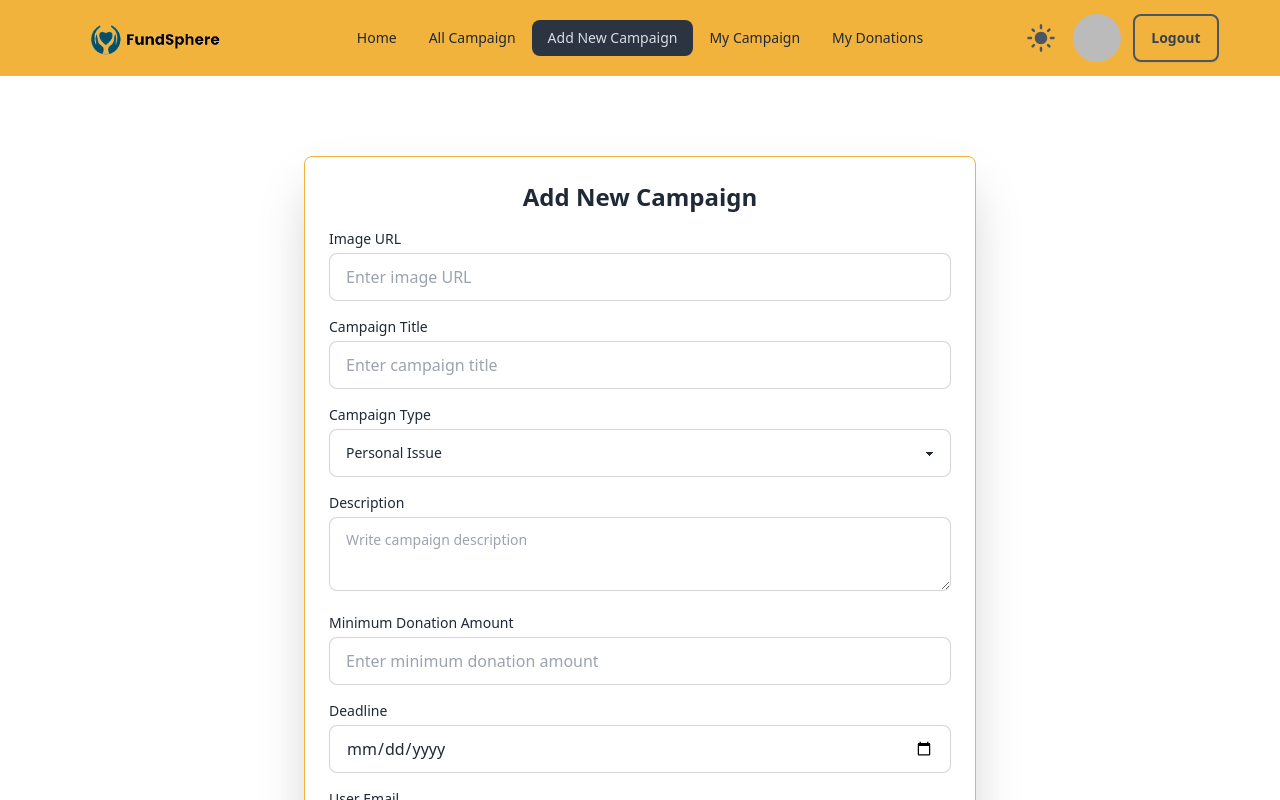
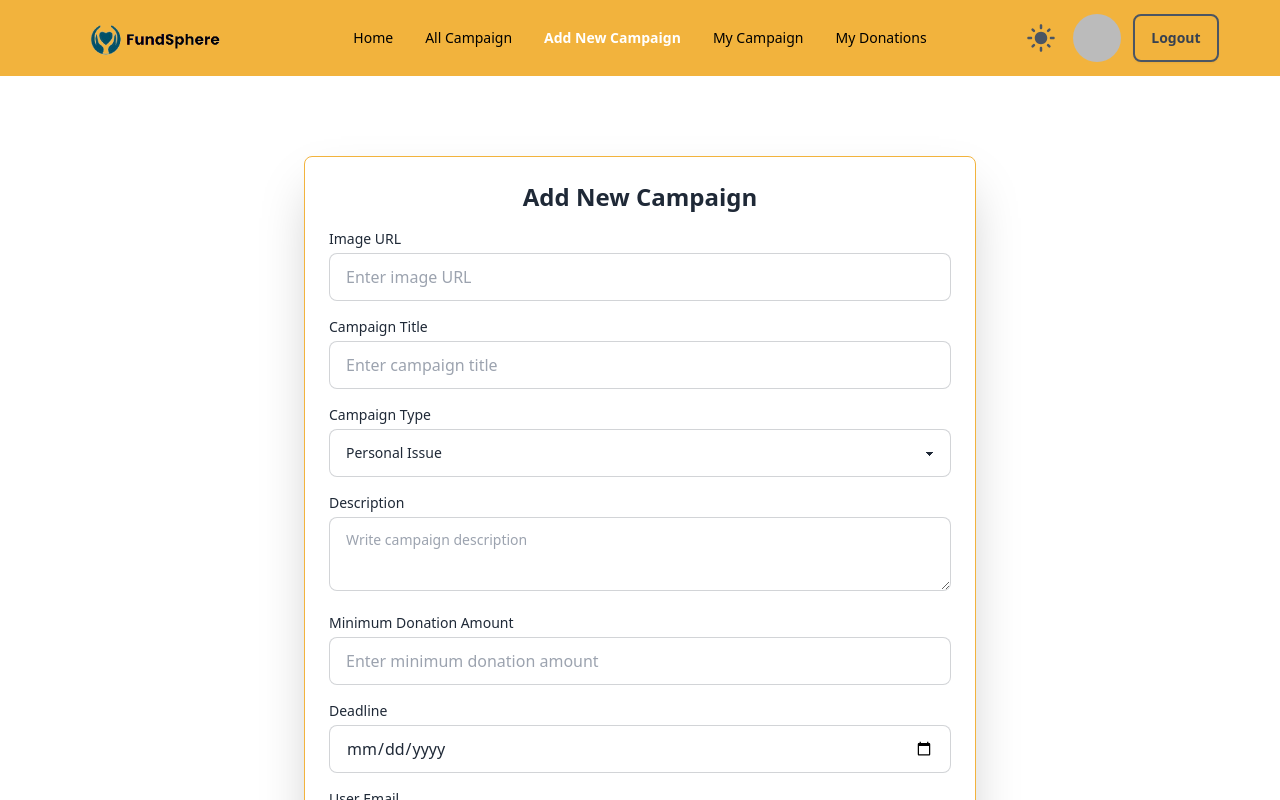
Before and after one commit to istiak19/FundSphere-client, a React (Vite) app: page /add-campaign in a window 1280 px wide. Shown: the top 800 px of the page. Built offline with nearby package versions, Linux system fonts and the light colour scheme; no server answers; sample sign-in values are in the browser's storage.

Commit message:
second commit

```diff
--- a/src/components/Navbar.jsx
+++ b/src/components/Navbar.jsx
@@ -19,11 +19,17 @@ const Navbar = () => {
     }
 
     const links = <>
-        <li><NavLink to='/'>Home</NavLink></li>
-        <li><NavLink to='/all-campaign'>All Campaign</NavLink></li>
-        <li><NavLink to='/add-campaign'>Add New Campaign</NavLink></li>
-        <li><NavLink to='/my-campaign'>My Campaign</NavLink></li>
-        <li><NavLink to='/my-donations'>My Donations</NavLink></li>
+        <li><NavLink  className={({ isActive }) => (isActive ? "!text-white !font-bold !bg-transparent" : "text-black")} to='/'>Home</NavLink></li>
+        <li><NavLink  className={({ isActive }) => (isActive ? "!text-white !font-bold !bg-transparent" : "text-black")} to='/all-campaign'>All Campaign</NavLink></li>
+        {
+            user && <li><NavLink  className={({ isActive }) => (isActive ? "!text-white !font-bold !bg-transparent" : "text-black")} to='/add-campaign'>Add New Campaign</NavLink></li>
+        }
+        {
+            user && <li><NavLink  className={({ isActive }) => (isActive ? "!text-white !font-bold !bg-transparent" : "text-black")} to='/my-campaign'>My Campaign</NavLink></li>
+        }
+        {
+            user && <li><NavLink  className={({ isActive }) => (isActive ? "!text-white !font-bold !bg-transparent" : "text-black")} to='/my-donations'>My Donations</NavLink></li>
+        }
     </>
 
     return (
--- a/src/components/RunningCampaign.jsx
+++ b/src/components/RunningCampaign.jsx
@@ -14,7 +14,7 @@ const RunningCampaign = () => {
 
     return (
         <div>
-            <div className="grid sm:grid-cols-2 lg:grid-cols-3 gap-5">
+            <div className="grid sm:grid-cols-2 lg:grid-cols-4 gap-5">
                 {
                     campaigns.map(campaign => <div key={campaign._id} className={`card card-compact ${isDarkMode && 'bg-[#1D232A]'}  bg-base-100 shadow-xl border border-red-400`}>
                         <figure className="h-60 p-4">
--- a/src/pages/AllCampaign.jsx
+++ b/src/pages/AllCampaign.jsx
@@ -23,34 +23,27 @@ const AllCampaign = () => {
             <div className="flex justify-end mb-5">
                 <button onClick={handleSort} className="btn text-white bg-[#F2B33D]">Sort By Donation</button>
             </div>
-            <table className="table table-sm w-full">
-                <thead>
-                    <tr className={`${isDarkMode && '*:text-white'}`}>
-                        <th className="text-sm px-2">Serial</th>
-                        <th className="text-sm px-2">Title</th>
-                        <th className="text-sm px-2">Description</th>
-                        <th className="text-sm px-2">Type</th>
-                        <th className="text-sm px-2">Donation</th>
-                        <th className="text-sm px-2">Deadline</th>
-                        <th className="text-sm px-2">Details</th>
-                    </tr>
-                </thead>
-                <tbody>
-                    {
-                        campaigns.map((campaign, idx) => <tr key={campaign._id}>
-                            <th className="px-2">{idx + 1}</th>
-                            <td className="px-2">{campaign.title}</td>
-                            <td className="px-2">{campaign.description}</td>
-                            <td className="px-2">{campaign.type}</td>
-                            <td className="px-2">{campaign.donation} $</td>
-                            <td className="px-2">{campaign.deadline}</td>
-                            <td className="px-2">
-                                <Link to={`/campaign/${campaign._id}`} className="btn">See More</Link>
-                            </td>
-                        </tr>)
-                    }
-                </tbody>
-            </table>
+            <div className="grid sm:grid-cols-2 lg:grid-cols-4 gap-5">
+                {
+                    campaigns.map(campaign => <div key={campaign._id} className={`card card-compact ${isDarkMode && 'bg-[#1D232A]'}  bg-base-100 shadow-xl border border-red-400`}>
+                        <figure className="h-60 p-4">
+                            <img className="w-full h-full rounded-lg"
+                                src={campaign.image}
+                                alt="Campaign" />
+                        </figure>
+                        <div className="card-body">
+                            <h2 className="card-title">{campaign.title}</h2>
+                            <p>{campaign.type}</p>
+                            <p>{campaign.donation}
+                                $</p>
+                            <p><span className="font-semibold">Deadline:</span> {campaign.deadline}</p>
+                            <div className="card-actions">
+                                <Link to={`/campaign/${campaign._id}`} className="btn w-full  bg-[#F2B33D] text-white">See More</Link>
+                            </div>
+                        </div>
+                    </div>)
+                }
+            </div>
         </div>
     );
 };
```
